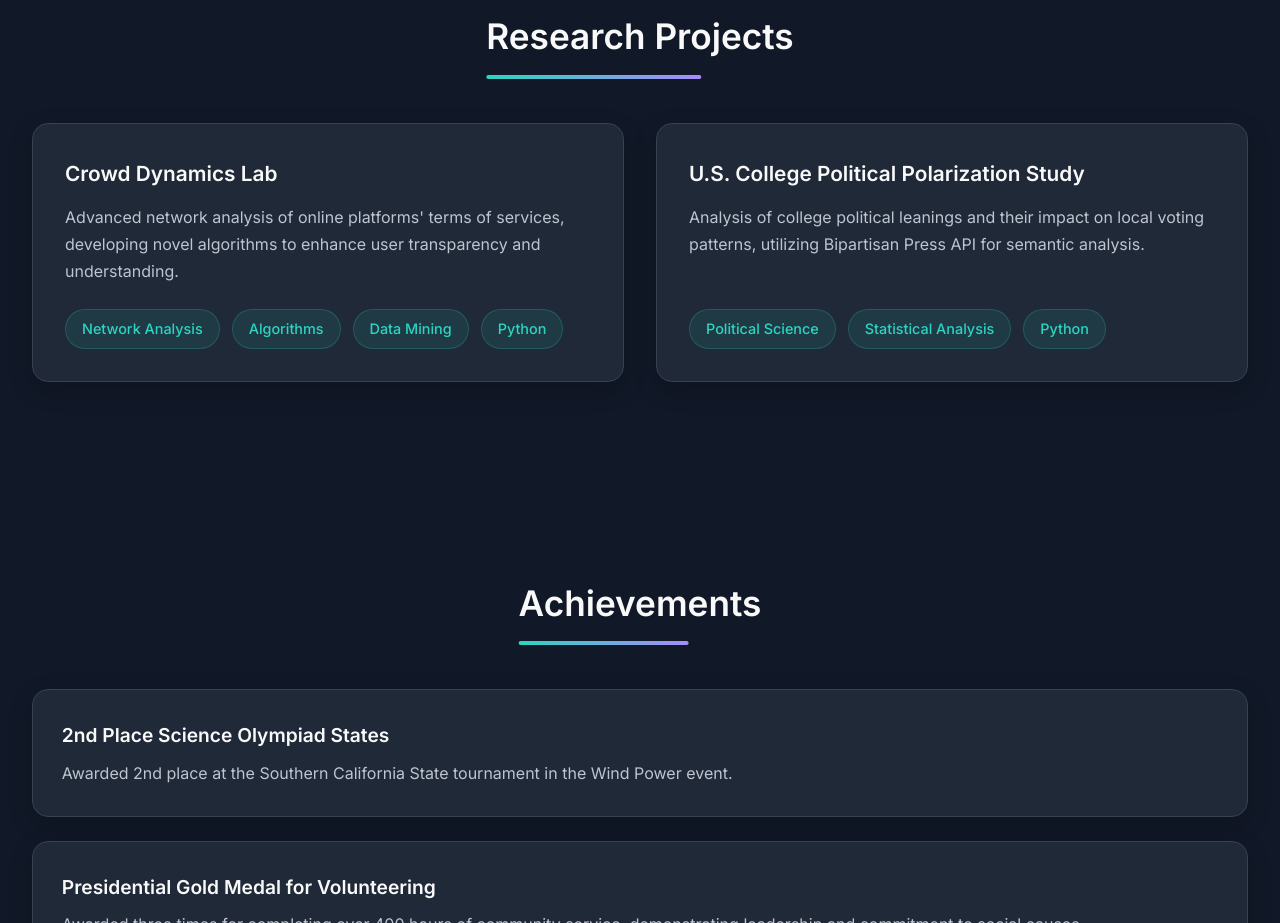
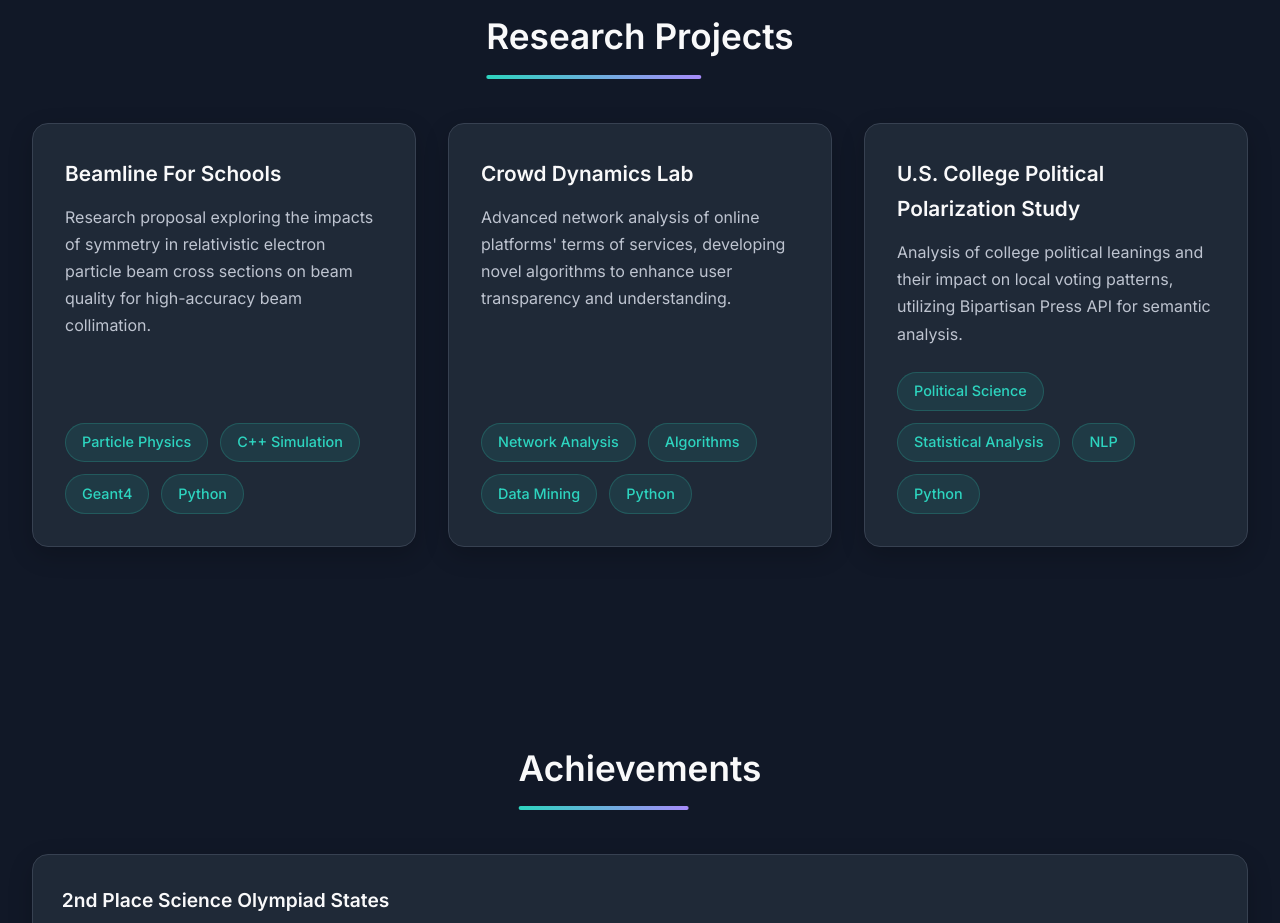
Before and after one commit to CrazeXD/crazexd.github.io, a plain HTML site: page index.html in a window 1280 px wide. Shown: the part 1380-2303 px from the top of the page. Drawn offline with nearby package versions, Linux system fonts and the light colour scheme.

Commit message:
Added beamline

```diff
--- a/index.html
+++ b/index.html
@@ -59,6 +59,16 @@
         <h2 class="section-title">Research Projects</h2>
         <div class="projects-grid">
             <div class="project-card">
+                <h3>Beamline For Schools</h3>
+                <p>Research proposal exploring the impacts of symmetry in relativistic electron particle beam cross sections on beam quality for high-accuracy beam collimation.</p>
+                <div class="skill-tags">
+                    <span class="skill-tag">Particle Physics</span>
+                    <span class="skill-tag">C++ Simulation</span>
+                    <span class="skill-tag">Geant4</span>
+                    <span class="skill-tag">Python</span>
+                </div>
+            </div>
+            <div class="project-card">
                 <h3>Crowd Dynamics Lab</h3>
                 <p>Advanced network analysis of online platforms' terms of services, developing novel algorithms to
                     enhance user transparency and understanding.</p>
@@ -76,6 +86,7 @@
                 <div class="skill-tags">
                     <span class="skill-tag">Political Science</span>
                     <span class="skill-tag">Statistical Analysis</span>
+                    <span class="skill-tag">NLP</span>
                     <span class="skill-tag">Python</span>
                 </div>
             </div>
```
